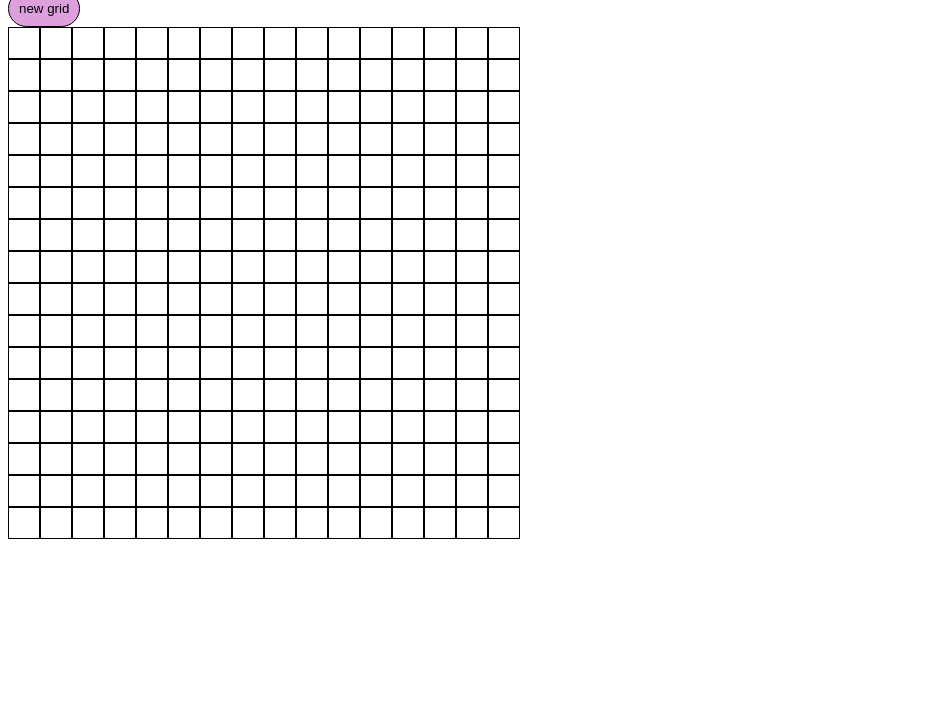
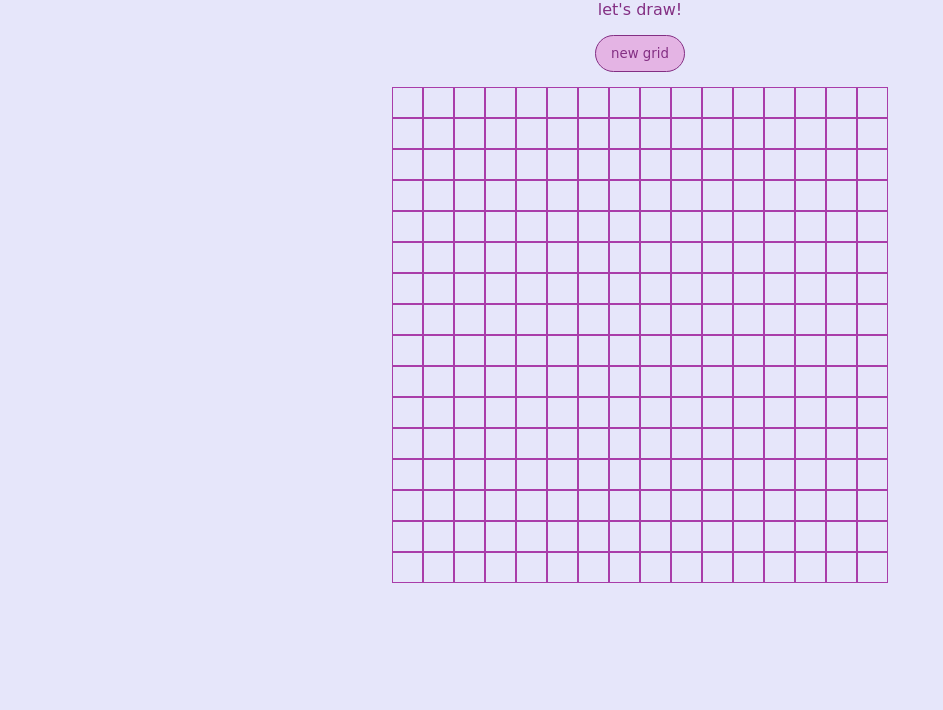
Before and after one commit to clarayin129/odin-projects, a plain HTML site: page etch-a-sketch/index.html in a window 1280 px wide. Shown: the part 90-800 px from the top of the page, without its empty margins (0-943 px from the left). Drawn offline with Linux system fonts and the light colour scheme; a web font is replaced by a local one.

Commit message:
finish etch-a-sketch

```diff
--- a/etch-a-sketch/index.html
+++ b/etch-a-sketch/index.html
@@ -5,9 +5,13 @@
     <meta name="viewport" content="width=device-width, initial-scale=1.0">
     <title>etch-a-sketch</title>
     <link rel="stylesheet" href="styles.css">
+    <link rel="preconnect" href="https://fonts.googleapis.com">
+    <link rel="preconnect" href="https://fonts.gstatic.com" crossorigin>
+    <link href="https://fonts.googleapis.com/css2?family=Schoolbell&display=swap" rel="stylesheet">
 </head>
 <body>
     <h1>etch-a-sketch</h1>
+    <p>let's draw!</p>
     <button>new grid</button>
     <div class="grid">
 
--- a/etch-a-sketch/script.js
+++ b/etch-a-sketch/script.js
@@ -1,17 +1,37 @@
 function makeGrid(rows) {
     const grid = document.querySelector(".grid");
+    const side = 480.0/rows - 1;
     for (let i = 0; i < rows; i++) {
         const gridRow = document.createElement("div");
-        for (let i = 0; i < rows; i++) {
+        for (let j = 0; j < rows; j++) {
             const square = document.createElement("div");
             square.setAttribute("class", "square");
+            square.style.height = `${side}px`;
+            square.style.width = `${side}px`;
             square.addEventListener('mouseover', () => {
                 square.classList.add("hover");
             });
             gridRow.appendChild(square);
         }
         grid.appendChild(gridRow);
-}
+    }
 }
 
+function resetGrid() {
+    let width = prompt("please input the dimension of your new grid, between 1-100.");
+    if (width < 1 || width > 100) {
+        alert("please input a number between 1 and 100!");
+    }
+    const grid = document.querySelector(".grid");
+    while (grid.firstChild) {
+        grid.removeChild(grid.lastChild);
+    }
+    makeGrid(width);
+}
+
+const button = document.querySelector("button");
+button.addEventListener("click", () => {
+    resetGrid();
+});
+
 makeGrid(16);
--- a/etch-a-sketch/styles.css
+++ b/etch-a-sketch/styles.css
@@ -1,16 +1,31 @@
+body {
+    display: flex;
+    flex-direction: column;
+    justify-content: space-around;
+    align-items: center;
+    padding: 20px;
+    background-color: lavender;
+    color: #832f83;
+}
+
+body > * {
+    margin: 8px;
+    padding: 0px;
+    font-family: "Schoolbell", cursive;
+}
+
 .grid {
     display: flex;
     flex-direction: row;
-    min-width: 480px;
-    max-width: 480px;
-    max-width: 480px;
-    max-height: 480px;
+    align-items: center;
+    justify-content: center;
+    margin-top: 15px;
+    width: 480px;
+    height: 480px;
 }
 
 .square {
-    border: 1px solid black;
-    height: 30px;
-    width: 30px;
+    border: 0.5px solid #a93da9;
 }
 
 .hover {
@@ -18,8 +33,9 @@
 }
 
 button {
-    border: 1px solid black;
-    background-color: plum;
-    padding: 10px;
+    border: 1px solid #832f83;
+    background-color: #e4b4e4;
+    color: #832f83;
+    padding: 10px 15px;
     border-radius: 20px;
 }
```
Also changed, not shown: 1 other file.
